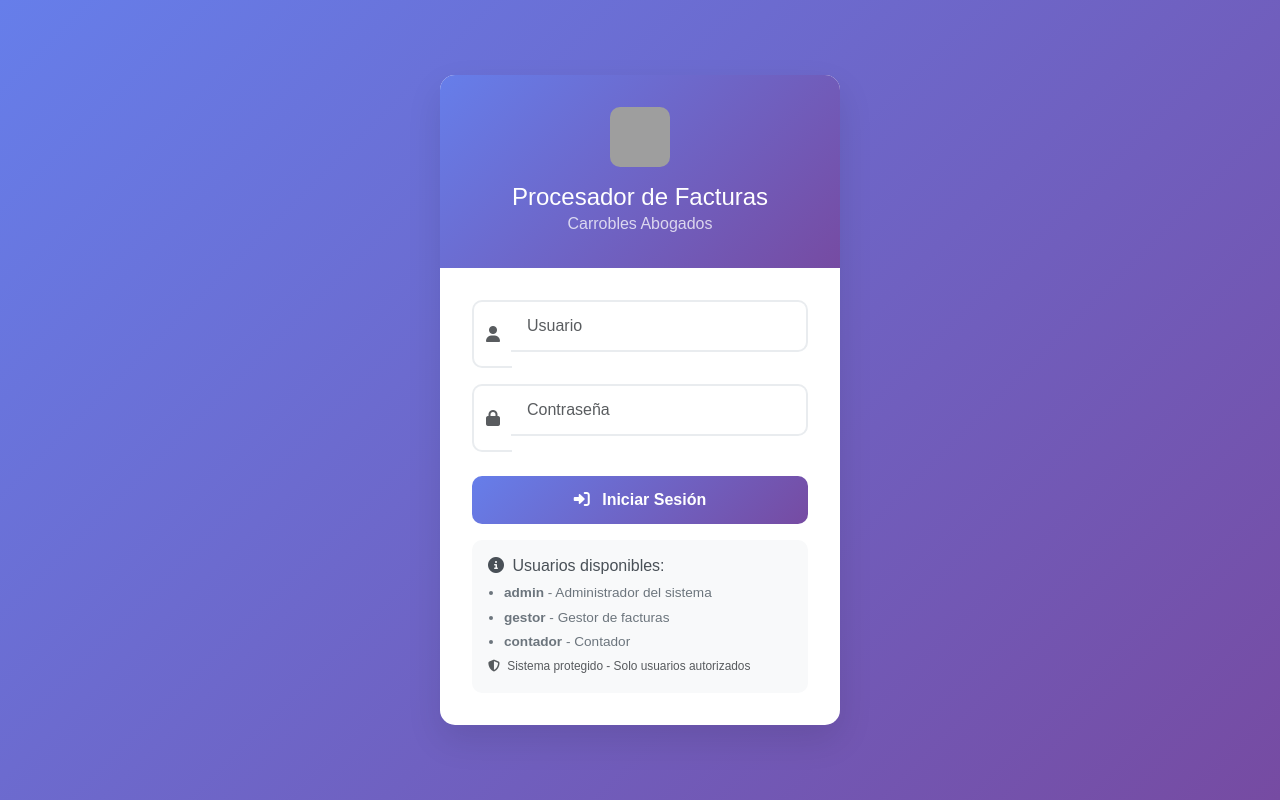
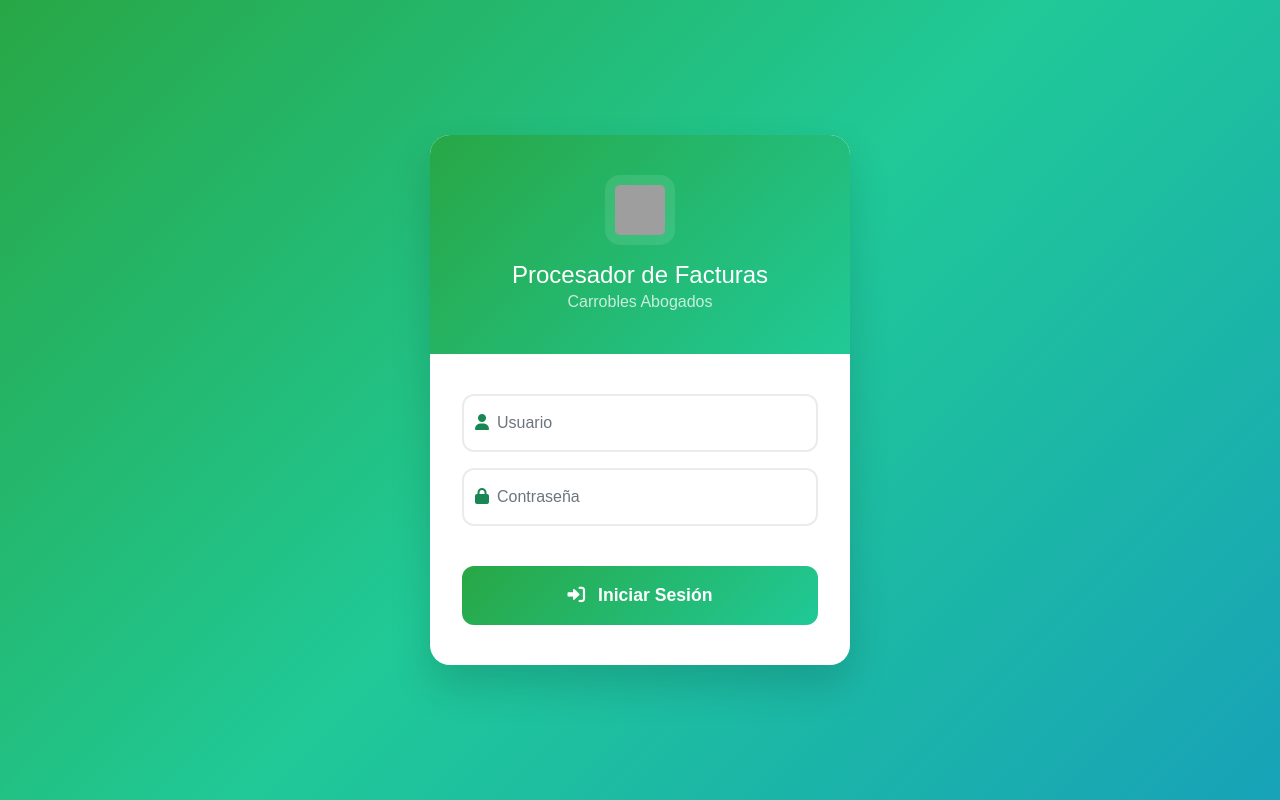
Before and after one commit to ddmr2811/Facturas, a Flask app: page /login in a window 1280 px wide. Run offline with Flask 3, Linux system fonts and the light colour scheme; parts of the project's set-up code (start-up, migrations or seed data) failed here and were passed over; some libraries are stand-ins or nearby versions; grey boxes are pictures that could not be loaded.

Commit message:
🎨 Rediseño completo del login con tema verde y mejores campos flotantes

```diff
--- a/version_simplificada/app.py
+++ b/version_simplificada/app.py
@@ -39,7 +39,7 @@
 
 # Configuración de Flask
 app = Flask(__name__)
-app.config['SECRET_KEY'] = 'clave_super_secreta_para_facturas_2025'
+app.config['SECRET_KEY'] = os.environ.get('SECRET_KEY', 'clave_super_secreta_para_facturas_2025_desarrollo')
 app.config['MAX_CONTENT_LENGTH'] = 32 * 1024 * 1024  # 32MB límite de subida de archivos
 app.config['UPLOAD_FOLDER'] = os.path.join(os.path.dirname(os.path.abspath(__file__)), 'uploads')
 
@@ -87,17 +87,17 @@
     users_data = [
         {
             'username': 'Dani',
-            'email': 'dani@carroblesabogados.com',
+            'email': 'admin@carroblesabogados.com',
             'password': os.environ.get('DANI_PASSWORD', 'DefaultDani123!')
         },
         {
             'username': 'Patricia',
-            'email': 'patricia@carroblesabogados.com',
+            'email': 'gestion@carroblesabogados.com',
             'password': os.environ.get('PATRICIA_PASSWORD', 'DefaultPatricia123!')
         },
         {
             'username': 'Javier',
-            'email': 'javier@carroblesabogados.com',
+            'email': 'direccion@carroblesabogados.com',
             'password': os.environ.get('JAVIER_PASSWORD', 'DefaultJavier123!')
         }
     ]
--- a/version_simplificada/templates/login.html
+++ b/version_simplificada/templates/login.html
@@ -8,7 +8,7 @@
     <link rel="stylesheet" href="https://cdnjs.cloudflare.com/ajax/libs/font-awesome/6.1.1/css/all.min.css">
     <style>
         body {
-            background: linear-gradient(135deg, #667eea 0%, #764ba2 100%);
+            background: linear-gradient(135deg, #28a745 0%, #20c997 50%, #17a2b8 100%);
             min-height: 100vh;
             display: flex;
             align-items: center;
@@ -18,102 +18,93 @@
 
         .login-container {
             background: white;
-            border-radius: 15px;
-            box-shadow: 0 15px 35px rgba(0, 0, 0, 0.1);
+            border-radius: 20px;
+            box-shadow: 0 20px 40px rgba(0, 0, 0, 0.15);
             overflow: hidden;
-            max-width: 400px;
+            max-width: 420px;
             width: 100%;
+            margin: 0 20px;
         }
 
         .login-header {
-            background: linear-gradient(135deg, #667eea 0%, #764ba2 100%);
+            background: linear-gradient(135deg, #28a745 0%, #20c997 100%);
             color: white;
-            padding: 2rem;
+            padding: 2.5rem 2rem;
             text-align: center;
         }
 
         .login-header img {
-            width: 60px;
-            height: 60px;
+            width: 70px;
+            height: 70px;
             margin-bottom: 1rem;
-            border-radius: 10px;
+            border-radius: 15px;
+            background: rgba(255, 255, 255, 0.1);
+            padding: 10px;
         }
 
         .login-body {
-            padding: 2rem;
+            padding: 2.5rem 2rem;
+        }
+
+        .form-floating {
+            margin-bottom: 1.5rem;
         }
 
         .form-control {
             border: 2px solid #e9ecef;
-            border-radius: 10px;
-            padding: 0.75rem 1rem;
-            margin-bottom: 1rem;
+            border-radius: 12px;
+            padding: 1rem 1rem;
+            font-size: 1rem;
+            height: auto;
+            transition: all 0.3s ease;
         }
 
         .form-control:focus {
-            border-color: #667eea;
-            box-shadow: 0 0 0 0.2rem rgba(102, 126, 234, 0.25);
+            border-color: #28a745;
+            box-shadow: 0 0 0 0.2rem rgba(40, 167, 69, 0.25);
+        }
+
+        .form-floating > label {
+            color: #6c757d;
+            font-weight: 500;
         }
 
         .btn-login {
-            background: linear-gradient(135deg, #667eea 0%, #764ba2 100%);
+            background: linear-gradient(135deg, #28a745 0%, #20c997 100%);
             border: none;
-            border-radius: 10px;
-            padding: 0.75rem 2rem;
+            border-radius: 12px;
+            padding: 1rem 2rem;
             font-weight: 600;
+            font-size: 1.1rem;
             width: 100%;
             color: white;
             transition: all 0.3s ease;
+            margin-top: 1rem;
         }
 
         .btn-login:hover {
             transform: translateY(-2px);
-            box-shadow: 0 5px 15px rgba(102, 126, 234, 0.4);
+            box-shadow: 0 8px 20px rgba(40, 167, 69, 0.4);
             color: white;
+            background: linear-gradient(135deg, #218838 0%, #1fa187 100%);
         }
 
         .alert {
-            border-radius: 10px;
+            border-radius: 12px;
             border: none;
+            margin-bottom: 1.5rem;
         }
 
-        .input-group-text {
-            background: transparent;
-            border: 2px solid #e9ecef;
-            border-right: none;
-            border-radius: 10px 0 0 10px;
+        .alert-success {
+            background-color: rgba(40, 167, 69, 0.1);
+            color: #155724;
+            border-left: 4px solid #28a745;
         }
 
-        .input-group .form-control {
-            border-left: none;
-            border-radius: 0 10px 10px 0;
-        }
-
-        .input-group:focus-within .input-group-text {
-            border-color: #667eea;
-        }
-
-        .demo-users {
-            background: #f8f9fa;
-            border-radius: 10px;
-            padding: 1rem;
-            margin-top: 1rem;
-            font-size: 0.85rem;
-        }
-
-        .demo-users h6 {
-            color: #495057;
-            margin-bottom: 0.5rem;
-        }
-
-        .demo-users ul {
-            margin-bottom: 0;
-            padding-left: 1rem;
-        }
-
-        .demo-users li {
-            color: #6c757d;
-            margin-bottom: 0.25rem;
+        .alert-danger {
+            background-color: rgba(220, 53, 69, 0.1);
+            color: #721c24;
+            border-left: 4px solid #dc3545;
         }
     </style>
 </head>
@@ -139,18 +130,18 @@
             {% endwith %}
 
             <form method="POST">
-                <div class="input-group mb-3">
-                    <span class="input-group-text">
-                        <i class="fas fa-user text-muted"></i>
-                    </span>
-                    <input type="text" name="username" class="form-control" placeholder="Usuario" required>
+                <div class="form-floating mb-3">
+                    <input type="text" name="username" class="form-control" id="floatingUsername" placeholder="Usuario" required>
+                    <label for="floatingUsername">
+                        <i class="fas fa-user me-2 text-success"></i>Usuario
+                    </label>
                 </div>
 
-                <div class="input-group mb-4">
-                    <span class="input-group-text">
-                        <i class="fas fa-lock text-muted"></i>
-                    </span>
-                    <input type="password" name="password" class="form-control" placeholder="Contraseña" required>
+                <div class="form-floating mb-4">
+                    <input type="password" name="password" class="form-control" id="floatingPassword" placeholder="Contraseña" required>
+                    <label for="floatingPassword">
+                        <i class="fas fa-lock me-2 text-success"></i>Contraseña
+                    </label>
                 </div>
 
                 <button type="submit" class="btn btn-login">
@@ -158,19 +149,6 @@
                     Iniciar Sesión
                 </button>
             </form>
-
-            <div class="demo-users">
-                <h6><i class="fas fa-info-circle me-1"></i> Usuarios disponibles:</h6>
-                <ul>
-                    <li><strong>admin</strong> - Administrador del sistema</li>
-                    <li><strong>gestor</strong> - Gestor de facturas</li>
-                    <li><strong>contador</strong> - Contador</li>
-                </ul>
-                <small class="text-muted">
-                    <i class="fas fa-shield-alt me-1"></i>
-                    Sistema protegido - Solo usuarios autorizados
-                </small>
-            </div>
         </div>
     </div>
 
```
